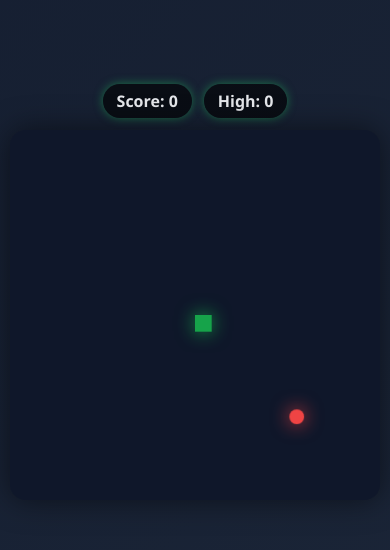
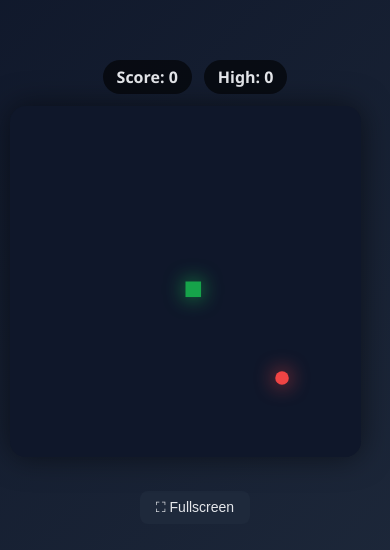
Before and after one commit to Chandan4xD/Project-Snake-Game, a plain HTML site: page index.html in a window 390 px wide. Shown: the part 130-680 px from the top of the page. Drawn offline with Linux system fonts and the light colour scheme.

Commit message:
Update index.html

```diff
--- a/index.html
+++ b/index.html
@@ -8,21 +8,14 @@
     body {
       margin: 0;
       background: linear-gradient(135deg, #0f172a, #1e293b);
-      background-size: 300% 300%;
-      animation: bgShift 12s ease infinite;
       display: flex;
       flex-direction: column;
+      align-items: center;
       justify-content: center;
-      align-items: center;
       height: 100vh;
       font-family: 'Segoe UI', sans-serif;
       color: #e5e7eb;
-    }
-
-    @keyframes bgShift {
-      0% { background-position: 0% 50%; }
-      50% { background-position: 100% 50%; }
-      100% { background-position: 0% 50%; }
+      overflow: hidden;
     }
 
     .hud {
@@ -36,7 +29,6 @@
       border-radius: 20px;
       font-weight: bold;
       font-size: 16px;
-      box-shadow: 0 0 10px rgba(34,197,94,0.5);
     }
 
     .game-wrapper {
@@ -50,9 +42,9 @@
     canvas {
       width: 100%;
       height: 100%;
+      border-radius: 16px;
       background: #0f172a;
-      border-radius: 16px;
-      box-shadow: 0 0 30px rgba(0,0,0,0.5), inset 0 0 10px rgba(255,255,255,0.05);
+      box-shadow: 0 0 30px rgba(0,0,0,0.5);
       display: block;
     }
 
@@ -60,58 +52,55 @@
       position: absolute;
       top: 50%;
       left: 50%;
-      transform: translate(-50%, -50%) scale(0.8);
+      transform: translate(-50%, -50%);
       background: rgba(0,0,0,0.85);
       padding: 25px 30px;
       border-radius: 12px;
       text-align: center;
       display: none;
-      opacity: 0;
-      animation: fadeIn 0.6s ease forwards;
     }
     .game-over h2 {
       margin: 0 0 10px;
       font-size: 22px;
       color: #ef4444;
-      text-shadow: 0 0 10px rgba(239,68,68,0.7);
     }
     .game-over p { margin: 5px 0; font-size: 16px; }
     .game-over button {
       background: #22c55e;
-      color: white;
       border: none;
       padding: 10px 20px;
       border-radius: 6px;
       cursor: pointer;
       font-size: 14px;
       margin-top: 10px;
+      color: white;
+    }
+
+    /* Fullscreen button */
+    .fullscreen-btn {
+      margin-top: 14px;
+      background: #1e293b;
+      color: #e5e7eb;
+      border: none;
+      padding: 8px 16px;
+      border-radius: 8px;
+      cursor: pointer;
+      font-size: 14px;
       transition: 0.2s;
     }
-    .game-over button:hover {
-      background: #16a34a;
-    }
-
-    @keyframes fadeIn {
-      from { opacity: 0; transform: translate(-50%, -50%) scale(0.8); }
-      to { opacity: 1; transform: translate(-50%, -50%) scale(1); }
-    }
-
-    /* Food pulse effect */
-    @keyframes pulse {
-      0%, 100% { transform: scale(1); opacity: 1; }
-      50% { transform: scale(1.2); opacity: 0.8; }
+    .fullscreen-btn:hover {
+      background: #334155;
     }
   </style>
 </head>
 <body>
-  <!-- HUD above game -->
   <div class="hud">
     <div class="badge" id="scoreEl">Score: 0</div>
     <div class="badge" id="highEl">High: 0</div>
   </div>
 
-  <div class="game-wrapper">
-    <canvas id="game" width="400" height="400"></canvas>
+  <div class="game-wrapper" id="gameWrapper">
+    <canvas id="game"></canvas>
     <div class="game-over" id="gameOver">
       <h2>Game Over!</h2>
       <p>Final Score: <span id="finalScore">0</span></p>
@@ -119,21 +108,36 @@
     </div>
   </div>
 
+  <button class="fullscreen-btn" id="fullscreenBtn">⛶ Fullscreen</button>
+
   <script>
-    const canvas = document.getElementById('game');
-    const ctx = canvas.getContext('2d');
-    const scoreEl = document.getElementById('scoreEl');
-    const highEl = document.getElementById('highEl');
-    const gameOverEl = document.getElementById('gameOver');
-    const finalScoreEl = document.getElementById('finalScore');
+    const canvas = document.getElementById("game");
+    const ctx = canvas.getContext("2d");
+    const scoreEl = document.getElementById("scoreEl");
+    const highEl = document.getElementById("highEl");
+    const gameOverEl = document.getElementById("gameOver");
+    const finalScoreEl = document.getElementById("finalScore");
+    const gameWrapper = document.getElementById("gameWrapper");
+    const fullscreenBtn = document.getElementById("fullscreenBtn");
 
-    const GRID_SIZE = 20;
-    const TILE_COUNT = canvas.width / GRID_SIZE;
-
+    let GRID_SIZE, TILE_COUNT;
     let snake, dx, dy, food, score, highScore, gameRunning, speed;
 
     highScore = localStorage.getItem("snakeHighScore") || 0;
     highEl.textContent = "High: " + highScore;
+
+    function resizeCanvas() {
+      const size = Math.min(window.innerWidth, window.innerHeight) * 0.9;
+      canvas.width = size * window.devicePixelRatio;
+      canvas.height = size * window.devicePixelRatio;
+      canvas.style.width = size + "px";
+      canvas.style.height = size + "px";
+      ctx.setTransform(1, 0, 0, 1, 0, 0); // reset scaling
+      ctx.scale(window.devicePixelRatio, window.devicePixelRatio);
+
+      TILE_COUNT = 20; // 20 tiles across always
+      GRID_SIZE = size / TILE_COUNT;
+    }
 
     function resetGame() {
       snake = [{ x: 10, y: 10 }];
@@ -143,7 +147,6 @@
       food = { x: 15, y: 15 };
       gameRunning = false;
       gameOverEl.style.display = 'none';
-      gameOverEl.style.opacity = 0;
       updateScore();
       drawGame();
     }
@@ -158,13 +161,13 @@
     }
 
     function clearCanvas() {
-      ctx.fillStyle = '#0f172a';
+      ctx.fillStyle = "#0f172a";
       ctx.fillRect(0, 0, canvas.width, canvas.height);
     }
 
     function drawSnake() {
       snake.forEach((s, i) => {
-        ctx.fillStyle = i === 0 ? '#16a34a' : '#22c55e';
+        ctx.fillStyle = i === 0 ? "#16a34a" : "#22c55e";
         ctx.shadowBlur = i === 0 ? 20 : 10;
         ctx.shadowColor = ctx.fillStyle;
         ctx.fillRect(s.x * GRID_SIZE, s.y * GRID_SIZE, GRID_SIZE - 2, GRID_SIZE - 2);
@@ -173,14 +176,14 @@
     }
 
     function drawFood() {
-      ctx.fillStyle = '#ef4444';
+      ctx.fillStyle = "#ef4444";
       ctx.shadowBlur = 20;
-      ctx.shadowColor = '#ef4444';
+      ctx.shadowColor = "#ef4444";
       ctx.beginPath();
       ctx.arc(
-        food.x * GRID_SIZE + GRID_SIZE/2,
-        food.y * GRID_SIZE + GRID_SIZE/2,
-        GRID_SIZE/2 - 2,
+        food.x * GRID_SIZE + GRID_SIZE / 2,
+        food.y * GRID_SIZE + GRID_SIZE / 2,
+        GRID_SIZE / 2 - 2,
         0, Math.PI * 2
       );
       ctx.fill();
@@ -240,8 +243,7 @@
     function gameOver() {
       gameRunning = false;
       finalScoreEl.textContent = score;
-      gameOverEl.style.display = 'block';
-      setTimeout(() => { gameOverEl.style.opacity = 1; }, 50);
+      gameOverEl.style.display = "block";
     }
 
     function startGame() {
@@ -254,7 +256,7 @@
       setTimeout(gameLoop, speed);
     }
 
-    // ✅ Swipe Controls for Mobile
+    // ✅ Swipe Controls
     let startX, startY;
     canvas.addEventListener("touchstart", e => {
       const t = e.touches[0];
@@ -275,17 +277,34 @@
       startGame();
     });
 
-    // ✅ Keyboard Controls for PC
+    // ✅ Keyboard Controls
     document.addEventListener("keydown", e => {
       startGame();
       switch (e.key) {
-        case 'ArrowUp': case 'w': case 'W': if (dy === 0) { dx = 0; dy = -1; } break;
-        case 'ArrowDown': case 's': case 'S': if (dy === 0) { dx = 0; dy = 1; } break;
-        case 'ArrowLeft': case 'a': case 'A': if (dx === 0) { dx = -1; dy = 0; } break;
-        case 'ArrowRight': case 'd': case 'D': if (dx === 0) { dx = 1; dy = 0; } break;
+        case "ArrowUp": case "w": if (dy === 0) { dx = 0; dy = -1; } break;
+        case "ArrowDown": case "s": if (dy === 0) { dx = 0; dy = 1; } break;
+        case "ArrowLeft": case "a": if (dx === 0) { dx = -1; dy = 0; } break;
+        case "ArrowRight": case "d": if (dx === 0) { dx = 1; dy = 0; } break;
       }
     });
 
+    // ✅ Fullscreen toggle
+    fullscreenBtn.addEventListener("click", () => {
+      if (!document.fullscreenElement) {
+        gameWrapper.requestFullscreen().catch(err => console.log(err));
+        fullscreenBtn.textContent = "⛶ Exit Fullscreen";
+      } else {
+        document.exitFullscreen();
+        fullscreenBtn.textContent = "⛶ Fullscreen";
+      }
+    });
+
+    window.addEventListener("resize", () => {
+      resizeCanvas();
+      resetGame();
+    });
+
+    resizeCanvas();
     resetGame();
   </script>
 </body>
```
